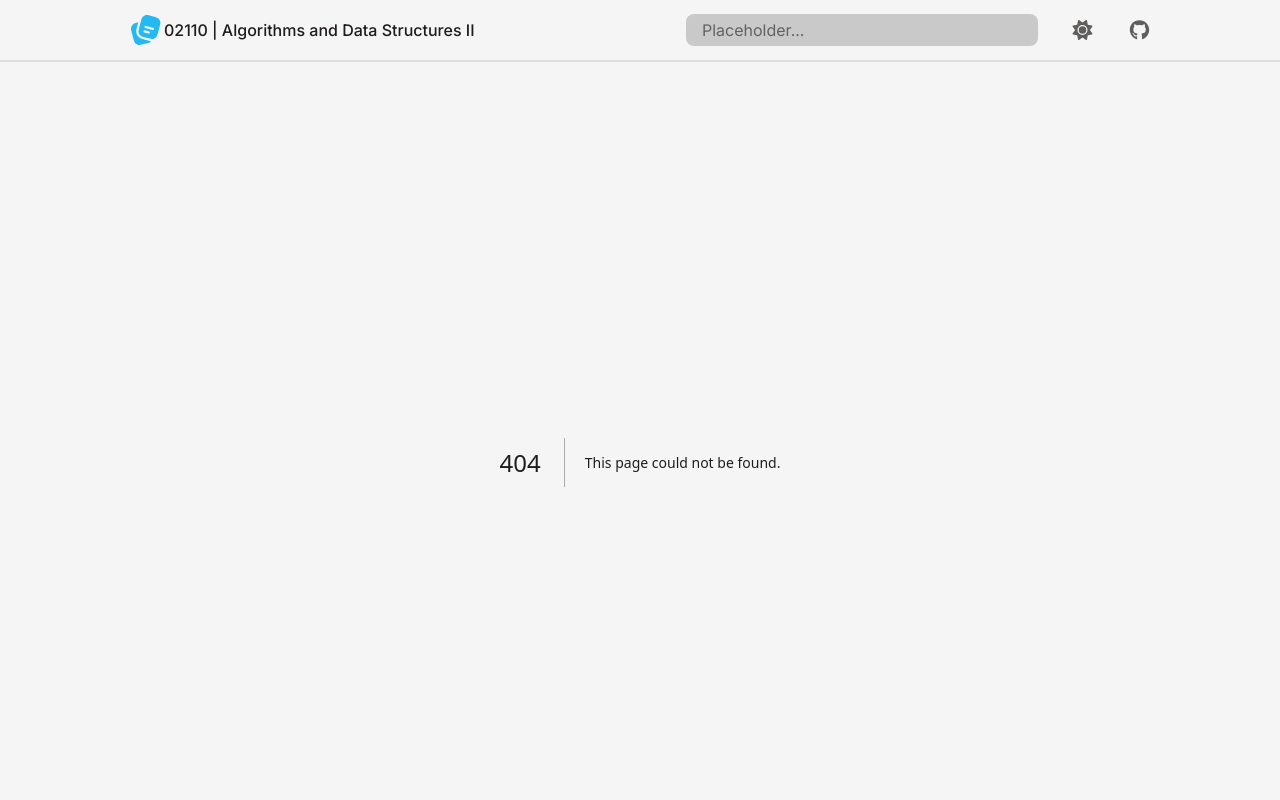
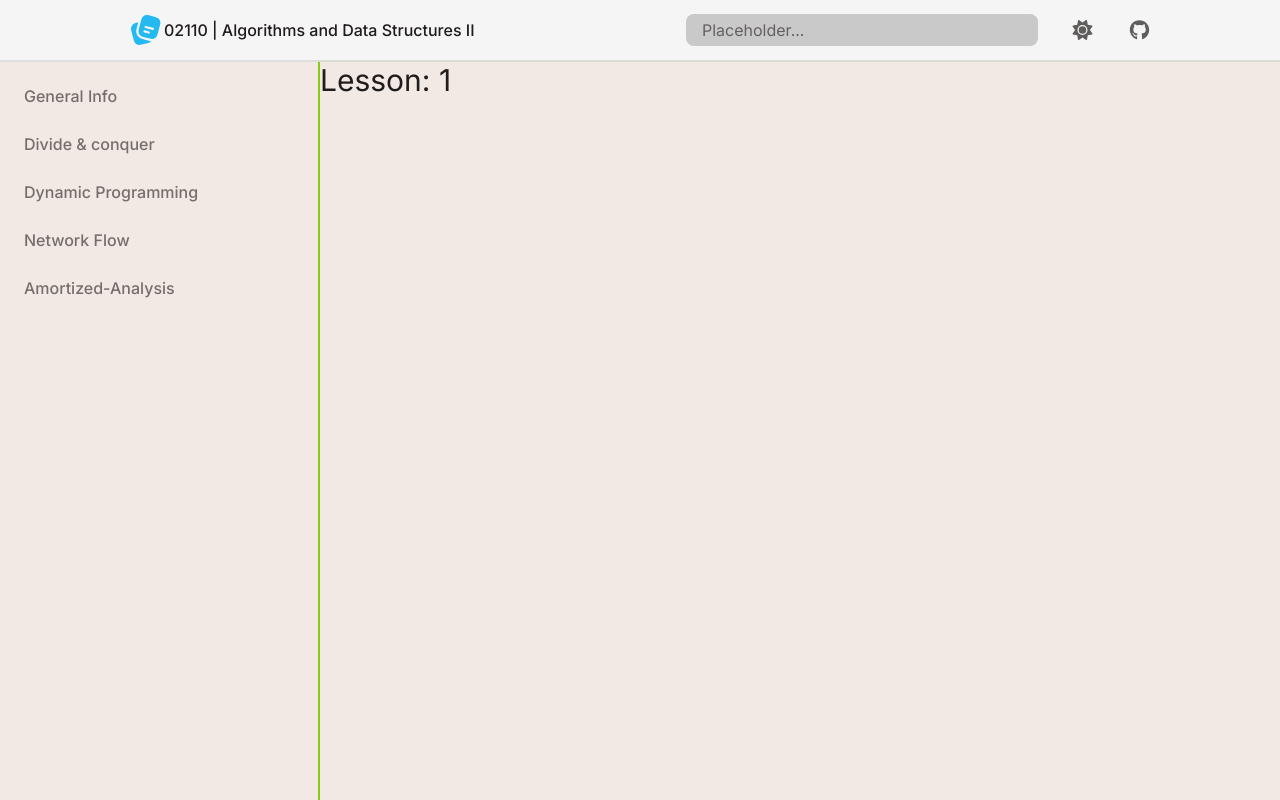
Before and after one commit to Aryan-Mi/algo-curriculum, a Next.js app: page /docs/1 in a window 1280 px wide. Before the commit this address had no page. Shown: the top 800 px of the page. Built offline with nearby package versions, Linux system fonts and the light colour scheme.

Commit message:
added docs/[lesson] route. created static sidebar

```diff
--- /dev/null
+++ b/src/app/docs/[lesson]/lesson-title.tsx
@@ -0,0 +1,13 @@
+'use client'
+
+import { usePathname } from 'next/navigation'
+import React from 'react'
+
+type Props = {}
+
+export default function LessonTitle({}: Props) {
+  const path = usePathname()
+  const lesson = path.split('/').at(-1)
+
+  return <div>Lesson: {lesson}</div>
+}
--- /dev/null
+++ b/src/app/docs/[lesson]/page.tsx
@@ -0,0 +1,11 @@
+import LessonTitle from './lesson-title'
+
+type Props = {}
+
+export default function Lesson({}: Props) {
+  return (
+    <>
+      <LessonTitle />
+    </>
+  )
+}
--- /dev/null
+++ b/src/app/docs/layout.tsx
@@ -0,0 +1,16 @@
+import Sidebar from '@/components/sidebar'
+
+interface LayoutProps {
+  children: React.ReactNode
+}
+
+export default function RootLayout({ children }: LayoutProps) {
+  return (
+    <main className="flex h-[350vh] bg-secondary/40">
+      <Sidebar />
+      <section className="flex-[2_2_0%] text-3xl outline outline-2 outline-lime-500">
+        {children}
+      </section>
+    </main>
+  )
+}
--- /dev/null
+++ b/src/app/docs/page.tsx
@@ -0,0 +1,9 @@
+export default function Document({}) {
+  return (
+    <>
+      <h1 className="text-4xl font-bold text-accent">
+        Getting Started / Learning
+      </h1>
+    </>
+  )
+}
--- a/src/app/page.tsx
+++ b/src/app/page.tsx
@@ -1,8 +1,8 @@
 export default function Home() {
   return (
-    <main>
-      <section>
-        <div className="text-3xl">Algorithm Documentation</div>
+    <main className="flex h-[95vh] bg-secondary/40">
+      <section className="h-full w-full text-3xl outline outline-2 outline-lime-500">
+        Hero Section
       </section>
     </main>
   )
--- a/src/components/navbar.tsx
+++ b/src/components/navbar.tsx
@@ -19,7 +19,7 @@ export default function Navbar({}) {
   }
 
   return (
-    <header className="border-b-2 border-b-text/10 bg-background">
+    <header className="sticky top-0 z-50 w-full border-b-2 border-b-text/10 bg-background bg-opacity-95">
       <nav className="mx-32 flex items-center justify-between py-3">
         <div className="flex items-center">
           <Logo className="text-accent" width="36" height="36" />
--- /dev/null
+++ b/src/components/sidebar.tsx
@@ -0,0 +1,32 @@
+import Link from 'next/link'
+type Props = {}
+
+export default function Sidebar({}: Props) {
+  return (
+    <aside className="sticky top-20 h-min w-80">
+      <ol className="grid gap-4 px-4">
+        {sidebar_lessons.map((lesson) => {
+          return (
+            <li
+              key={lesson.title}
+              className="rounded-md py-1 pl-2 text-base font-medium text-text/60 transition-colors hover:bg-accent/10 hover:text-blue-500"
+            >
+              <Link className="" href={`/docs/${lesson.href}`}>
+                {lesson.title}
+              </Link>
+            </li>
+          )
+        })}
+      </ol>
+    </aside>
+  )
+}
+
+// ! TEMPORARY STATIC DATA
+const sidebar_lessons = [
+  { title: 'General Info', href: 'general-info' },
+  { title: 'Divide & conquer', href: 'divide-and-conquer' },
+  { title: 'Dynamic Programming', href: 'dynamic-programming' },
+  { title: 'Network Flow', href: 'network-flow' },
+  { title: 'Amortized-Analysis', href: 'amortized-analysis' },
+]
```
